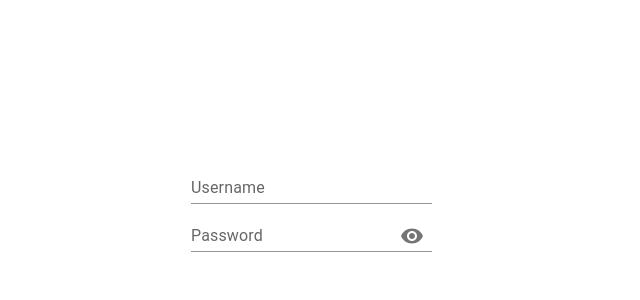
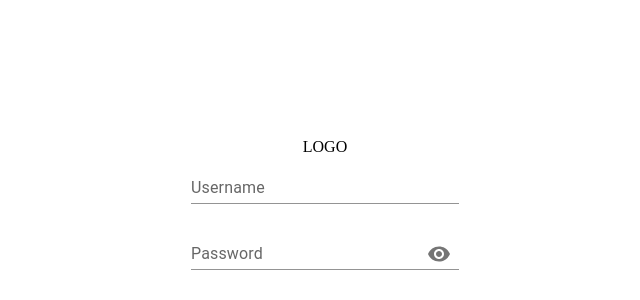
Before and after one commit to TomerMorsky/AuthenTicket, a React (Create React App) app in the folder client/: page / in a window 1280 px wide. Shown: the part 204-504 px from the top of the page, without its empty margins (315-955 px from the left). Built offline with nearby package versions, Linux system fonts and the light colour scheme.

Commit message:
fix style

```diff
--- a/client/src/components/HomeScreen/home-screen.tsx
+++ b/client/src/components/HomeScreen/home-screen.tsx
@@ -2,6 +2,7 @@ import React, { FC, useState } from "react";
 import UsernameTextField from "../UserNameTextField/username-text-field";
 import UserPasswordTextField from "../PasswordTextField/password-text-field";
 import styles from './home-screen.module.scss'
+import Logo from "../Logo/logo";
 
 const HomeScreen: FC = () => {
 
@@ -10,7 +11,9 @@ const HomeScreen: FC = () => {
 
     return (
         <div className={styles.homeScreenContainer}>
+            <Logo></Logo>
             <UsernameTextField userName={username} onUsernameChanged={setUsername}/>
+            <br/>
             <UserPasswordTextField userPassword={password} onPasswordChanged={setPassword}/>
         </div>
     )
--- /dev/null
+++ b/client/src/components/Logo/logo.module.scss
@@ -0,0 +1,4 @@
+.logoContainer{
+    display: flex;
+    justify-content: center;
+}
--- /dev/null
+++ b/client/src/components/Logo/logo.tsx
@@ -0,0 +1,13 @@
+import { FC } from "react";
+import styles from './logo.module.scss'
+
+const Logo: FC = () =>{
+
+    return (
+        <div className={styles.logoContainer}>
+            LOGO
+        </div>
+    )
+}
+
+export default Logo;
--- a/client/src/components/PasswordTextField/password-text-field.module.scss
+++ b/client/src/components/PasswordTextField/password-text-field.module.scss
@@ -1,3 +1,3 @@
 .passwordFullWidth{
-    width: 90%;
+    width: 100%;
 }
--- a/client/src/components/UserNameTextField/username-text-field.module.scss
+++ b/client/src/components/UserNameTextField/username-text-field.module.scss
@@ -1,3 +1,3 @@
 .usernameFullWidth{
-    width: 90%;
+    width: 100%;
 }
```
